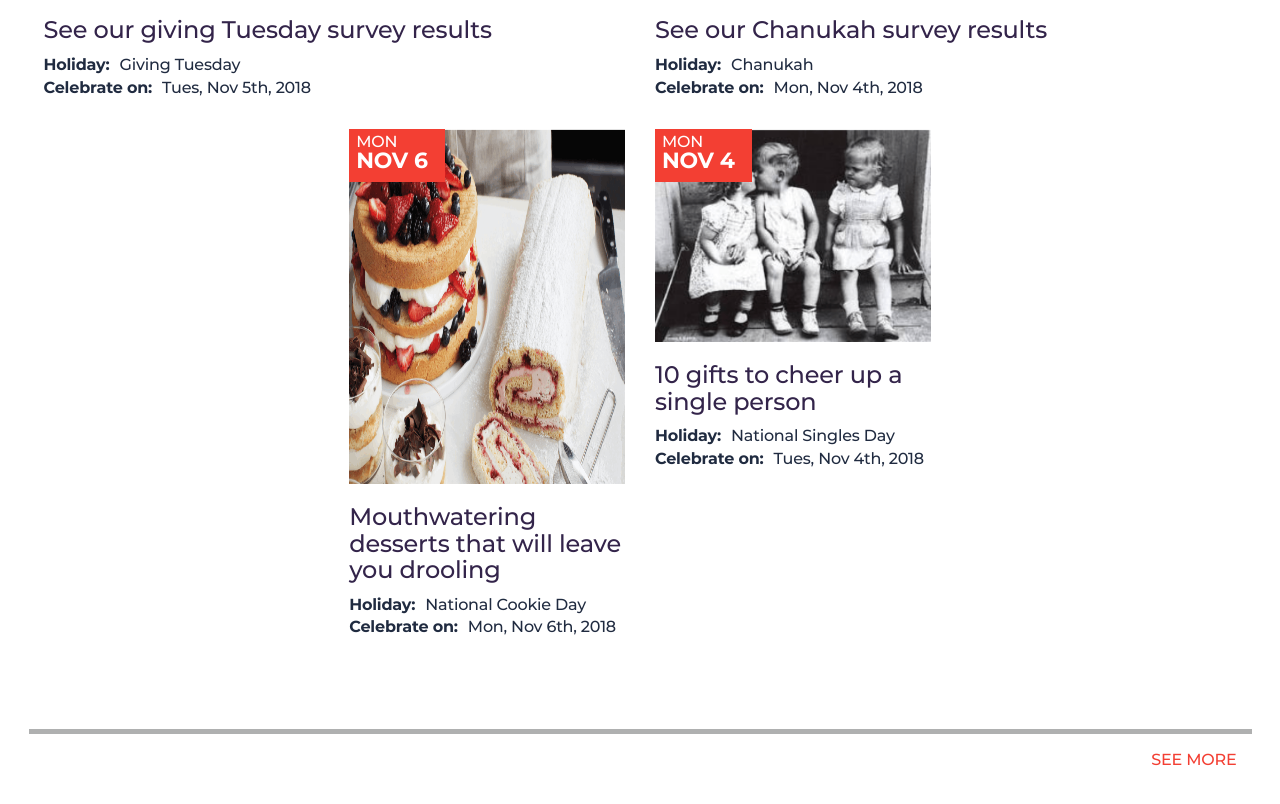
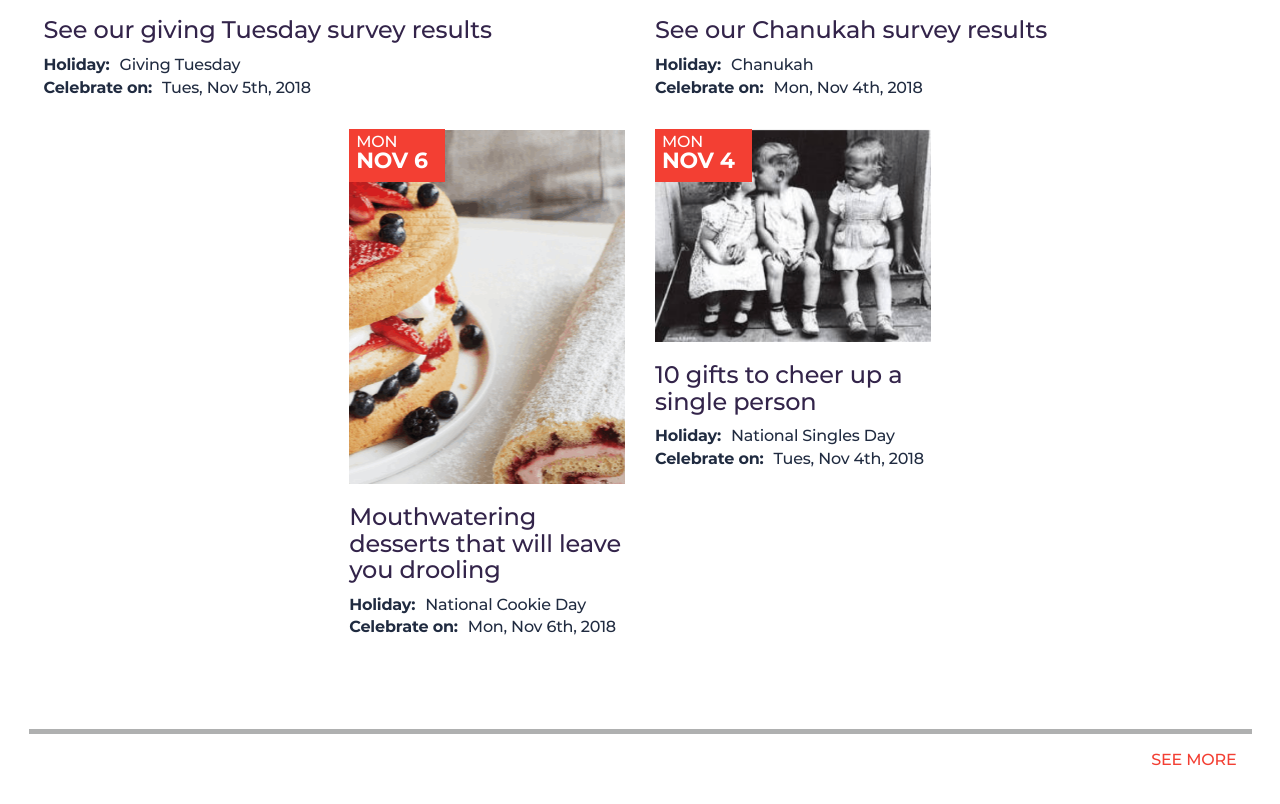
Before and after one commit to zackneron/Nationa_Today, a plain HTML site: page index.html in a window 1280 px wide. Shown: the part 2161-2965 px from the top of the page. Drawn offline with Linux system fonts and the light colour scheme.

Commit message:
improve dessert image layout

```diff
--- a/css/content.css
+++ b/css/content.css
@@ -52,3 +52,8 @@
     background-position: center;
     background-repeat: no-repeat;
 }
+
+.body-content-thumb .dessert-img {
+    background: url(../images/desserts@1X.png) no-repeat;
+    background-position: top;
+}
--- a/css/mobile.css
+++ b/css/mobile.css
@@ -108,4 +108,8 @@
         font-size: 2.2rem;
     }
 
+    .body-content-thumb .dessert-img {
+        height: 40vh;
+    }
+
 }
--- a/index.html
+++ b/index.html
@@ -350,8 +350,7 @@
                         <div class="row">
                             <div class="col-xs-12 col-sm-3 col-sm-offset-3">
                                 <div class="body-content-thumb">
-                                    <div class="thumb-image col-img-1">
-                                        <img src="images/desserts@1X.png" alt="">
+                                    <div class="thumb-image col-img-1 dessert-img">
                                         <div class="date">
                                             <span class="day">Mon</span>
                                             <span class="month">Nov 6</span>
```
